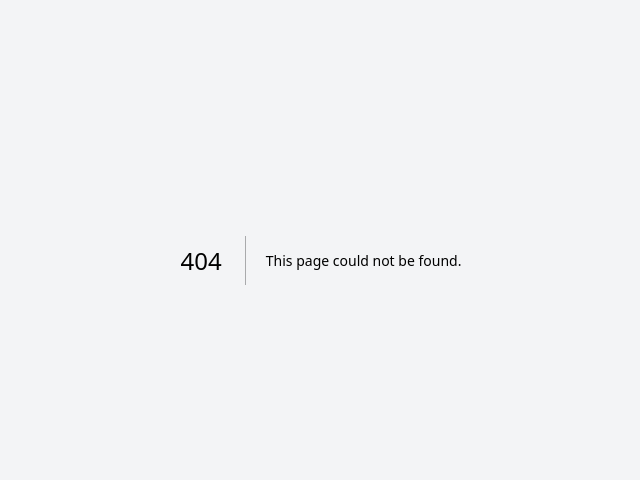
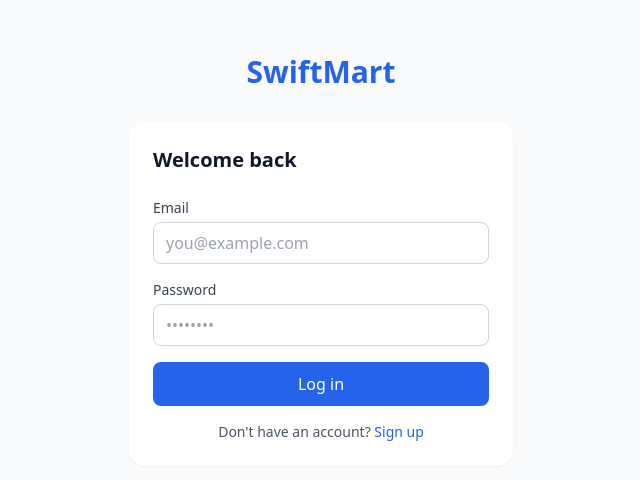
Before and after one commit to Kennymedical/Swiftmart, a Next.js app: page /login in a window 1280 px wide. Before the commit this address had no page. Shown: the part 140-620 px from the top of the page, without its empty margins (319-959 px from the left). Built offline with nearby package versions, Linux system fonts and the light colour scheme; no server answers.

Commit message:
Implement login page with email and password fields

```diff
--- /dev/null
+++ b/app/(auth)/login/page.tsx
@@ -0,0 +1,95 @@
+'use client';
+
+import { useState } from 'react';
+import { useRouter } from 'next/navigation';
+import Link from 'next/link';
+import { createClient } from '@/lib/supabase/client';
+
+export default function LoginPage() {
+  const router = useRouter();
+  const supabase = createClient();
+  const [email, setEmail] = useState('');
+  const [password, setPassword] = useState('');
+  const [error, setError] = useState('');
+  const [loading, setLoading] = useState(false);
+
+  async function handleLogin(e: React.FormEvent) {
+    e.preventDefault();
+    setError('');
+    setLoading(true);
+
+    const { error } = await supabase.auth.signInWithPassword({
+      email,
+      password,
+    });
+
+    setLoading(false);
+
+    if (error) {
+      setError(error.message);
+      return;
+    }
+
+    router.push('/');
+    router.refresh();
+  }
+
+  return (
+    <div className="flex min-h-screen items-center justify-center bg-gray-50 px-4">
+      <div className="w-full max-w-sm">
+        <h1 className="mb-8 text-center text-3xl font-bold text-blue-600">
+          SwiftMart
+        </h1>
+        <div className="rounded-2xl bg-white p-6 shadow-sm">
+          <h2 className="mb-6 text-xl font-semibold text-gray-900">
+            Welcome back
+          </h2>
+          <form onSubmit={handleLogin} className="space-y-4">
+            <div>
+              <label className="mb-1 block text-sm font-medium text-gray-700">
+                Email
+              </label>
+              <input
+                type="email"
+                required
+                value={email}
+                onChange={(e) => setEmail(e.target.value)}
+                className="w-full rounded-lg border border-gray-300 px-3 py-2 focus:border-blue-500 focus:outline-none focus:ring-1 focus:ring-blue-500"
+                placeholder="you@example.com"
+              />
+            </div>
+            <div>
+              <label className="mb-1 block text-sm font-medium text-gray-700">
+                Password
+              </label>
+              <input
+                type="password"
+                required
+                value={password}
+                onChange={(e) => setPassword(e.target.value)}
+                className="w-full rounded-lg border border-gray-300 px-3 py-2 focus:border-blue-500 focus:outline-none focus:ring-1 focus:ring-blue-500"
+                placeholder="••••••••"
+              />
+            </div>
+            {error && (
+              <p className="text-sm text-red-600">{error}</p>
+            )}
+            <button
+              type="submit"
+              disabled={loading}
+              className="w-full rounded-lg bg-blue-600 py-2.5 font-medium text-white transition hover:bg-blue-700 disabled:opacity-50"
+            >
+              {loading ? 'Logging in...' : 'Log in'}
+            </button>
+          </form>
+          <p className="mt-4 text-center text-sm text-gray-600">
+            Don&apos;t have an account?{' '}
+            <Link href="/register" className="font-medium text-blue-600">
+              Sign up
+            </Link>
+          </p>
+        </div>
+      </div>
+    </div>
+  );
+}
```
